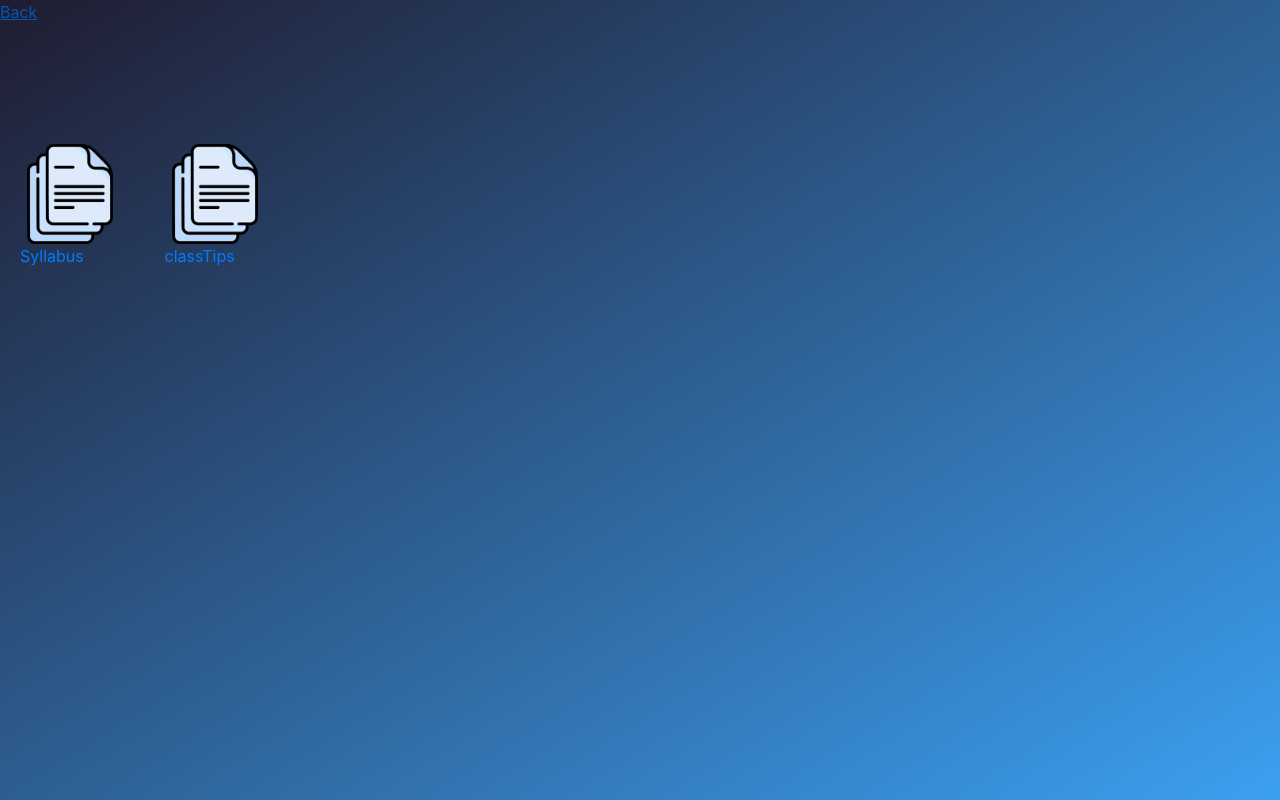
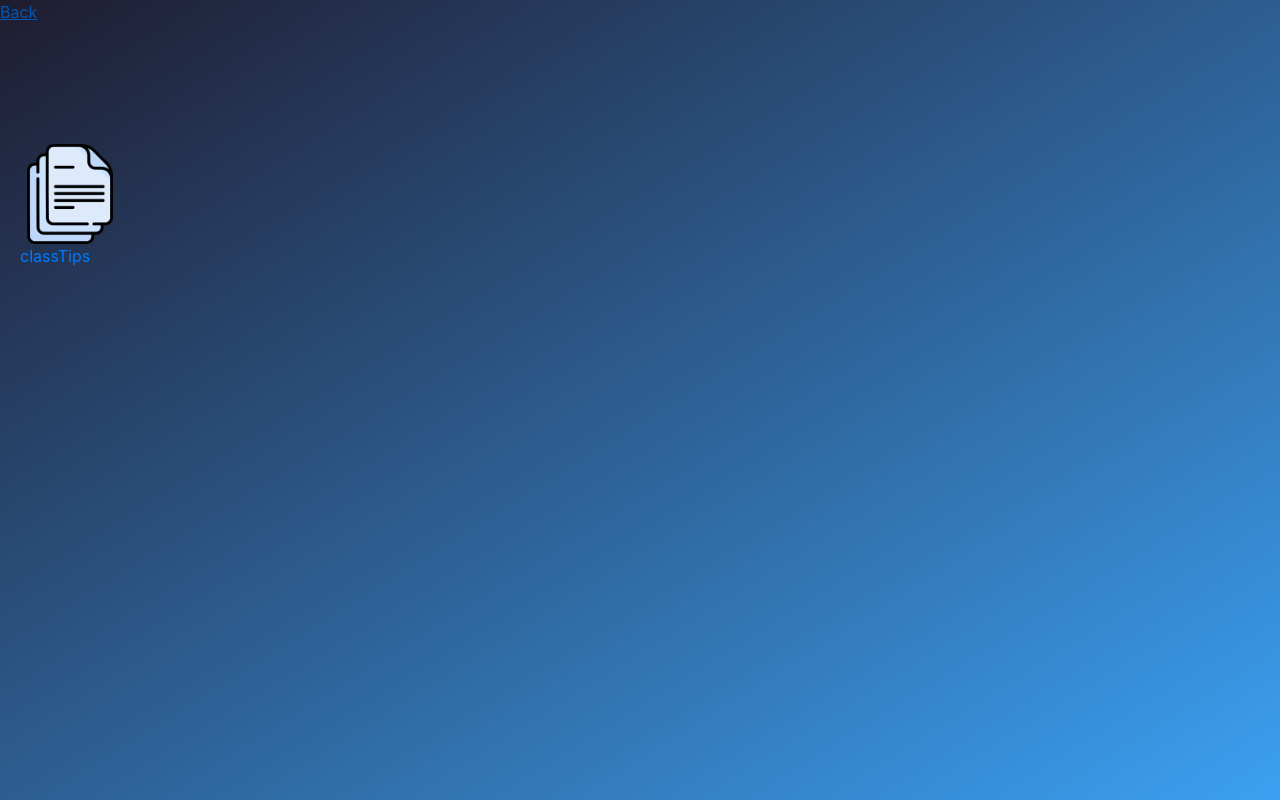
Before and after one commit to Guakachola/Portfolio, a plain HTML site: page Notes/CoSc/cosc.html in a window 1280 px wide. Drawn offline with nearby package versions, Linux system fonts and the light colour scheme.

Commit message:
got rid of CoSc syllabus

```diff
--- a/Notes/CoSc/cosc.html
+++ b/Notes/CoSc/cosc.html
@@ -9,10 +9,6 @@
 <body>
     <a href="/Portfolio/Notes/Notes.html" style="display: block; padding-bottom: 100px;">Back</a>
     <div class="box">
-        <img src="/Portfolio/Notes/file_icon.png" width="100">
-        <a href="amergovtsyllabusf24-1.html" class="name">Syllabus</a>
-    </div>
-    <div class="box">
         <img src="/Portfolio/Notes/file_icon.png"  width="100">
         <a href="classTips.html" class="name">classTips</a>
     </div>
```
